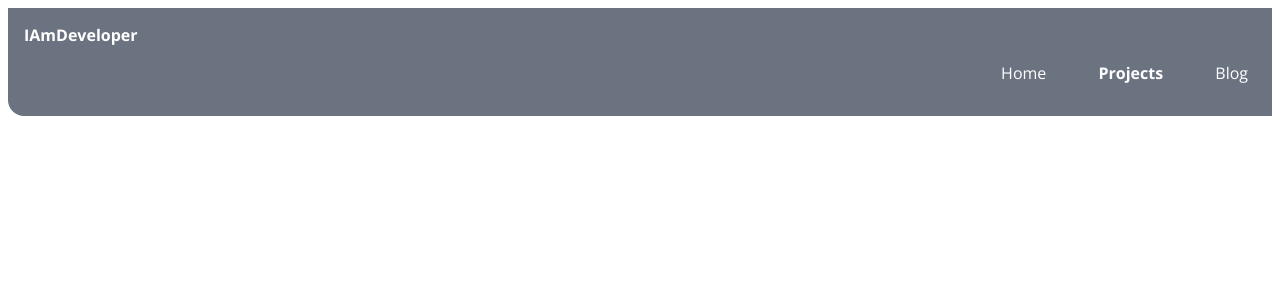
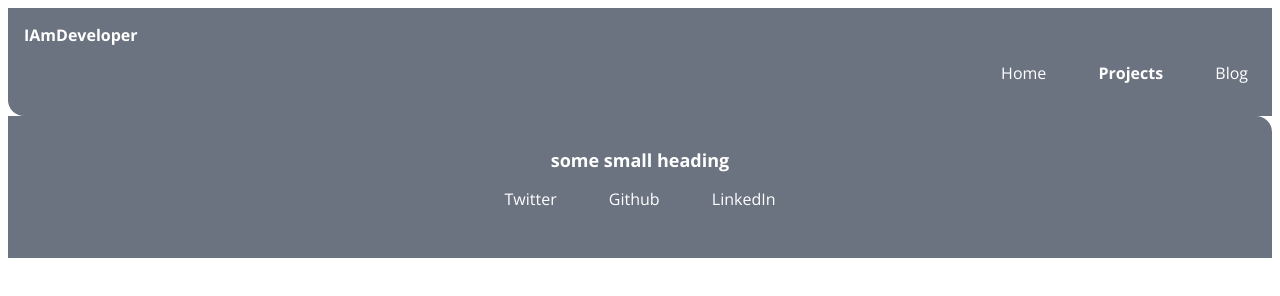
Before and after one commit to SaitejaXSR/xsetraw.com, a plain HTML site: page projects.html in a window 1280 px wide. Drawn offline with nearby package versions, Linux system fonts and the light colour scheme.

Commit message:
update : footer

```diff
--- a/projects.html
+++ b/projects.html
@@ -24,6 +24,15 @@
             </li>
         </ul>
     </nav>
+
+    <footer class="footer">
+        <div class="footer-head">some small heading</div>
+        <ul>
+            <li class="list-item-inline"><a class="link footer-link" href="" target="_blank">Twitter</a></li>
+            <li class="list-item-inline"><a class="link footer-link" href="" target="_blank">Github</a></li>
+            <li class="list-item-inline"><a class="link footer-link" href="" target="_blank">LinkedIn</a></li>
+        </ul>
+    </footer>
 </body>
 
 </html>
```
Also changed, not shown: blog.html (+8 -0 lines), components-library/collection.html (+2 -2 lines), index.html (+1 -1 lines).
